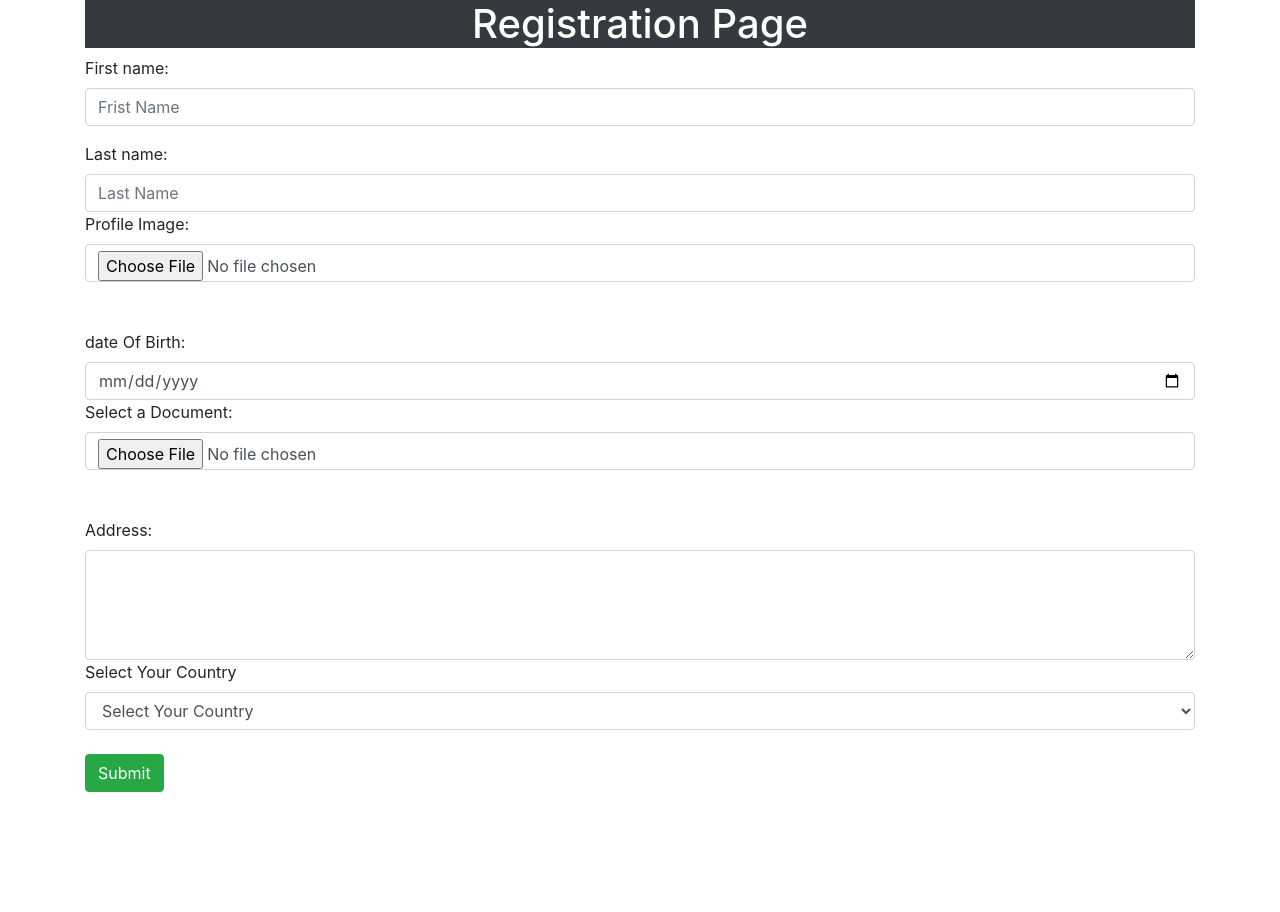
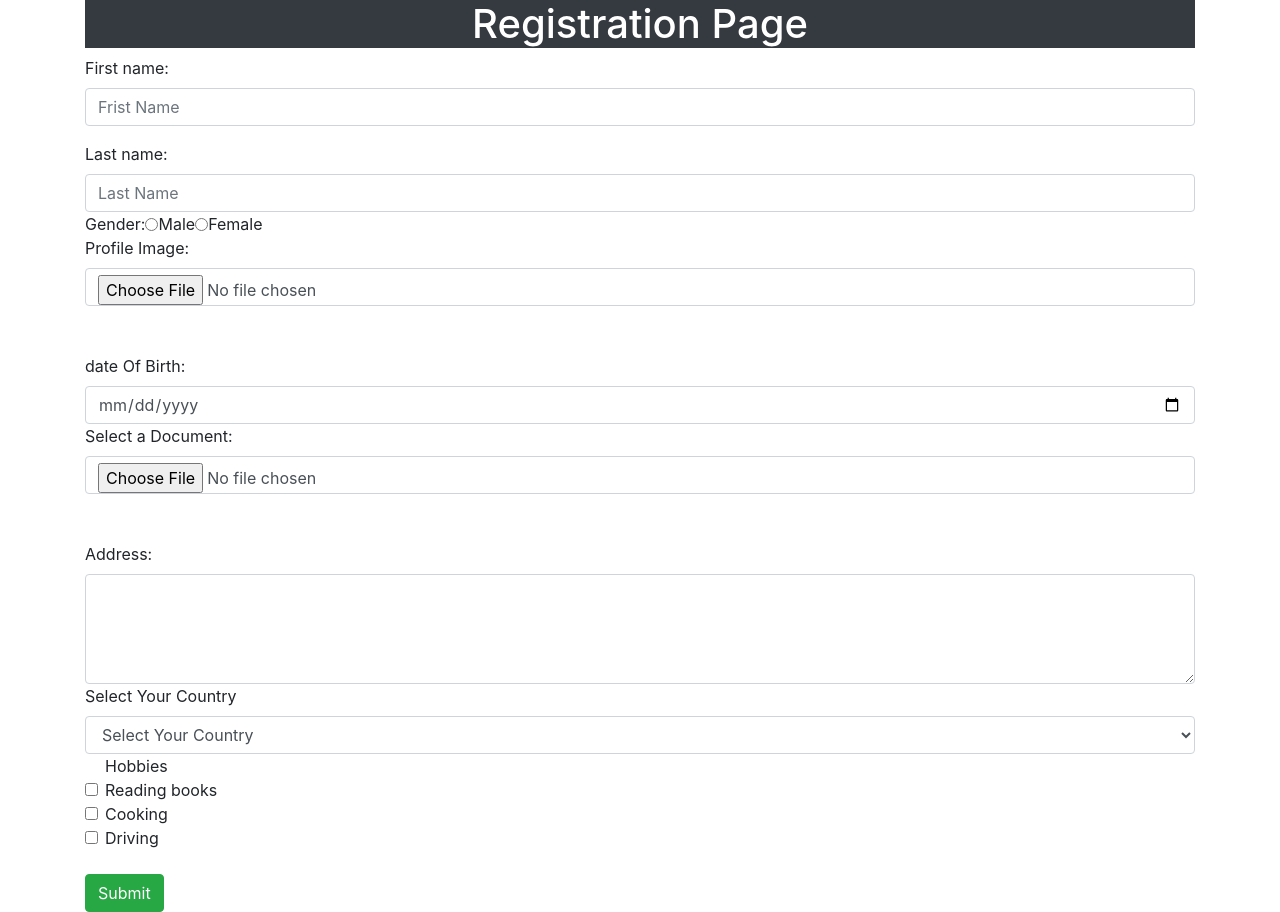
Before and after one commit to sharmapooja14/assignment1, a PHP site: page /registration.php in a window 1280 px wide. Shown: the part 170-1082 px from the top of the page. Before the commit the page ends 962 px from the top, so only its background shows below. Run offline with PHP 8.4, Linux system fonts and the light colour scheme; a user stored in the database is signed in.

Commit message:
add chkbox and radio buttons

```diff
--- a/login.php
+++ b/login.php
@@ -22,7 +22,7 @@
             </div>
             <div>
                 <input type="submit" value="Submit" name="but_submit" id="but_submit" />
-
+                <input type="submit" value="login" name="sub" id="" />
             </div>
 
         </div>
--- a/loginchk.php
+++ b/loginchk.php
@@ -14,6 +14,8 @@ if(isset($_POST['but_submit']))
 {
     $username = $_POST['txt_uname'];
     $password = $_POST['txt_pwd'];
+   // $pass = md5($password);
+
     $sql = "select * from login where uname ='$username' and pass = '$password'";
     $query=mysqli_query($con,$sql);
     $row = mysqli_num_rows($query);{
--- a/registration.php
+++ b/registration.php
@@ -81,6 +81,14 @@ if(!isset($_SESSION['txt_uname']))
 
             </div>
 
+            <div class="form-check-inline">
+
+
+            <label class="form-check-label">Gender: </label><br>
+                 <input type="radio"  name="optradio" value="male">Male
+                 <input type="radio" name="optradio" value="female">Female
+             </div>
+
             <div>
                 <label for="file">Profile Image:  </label>
                 <input type="file" name="image" class="form-control"><br><br>
@@ -114,8 +122,17 @@ if(!isset($_SESSION['txt_uname']))
                  </select>
                 <div id="output">
             </div>
-<br>
-           <input type="submit" value="Submit" name="submit" class="btn btn-success" />
+            <div class="form-check">
+                <label class="form-check-label"> Hobbies </label><br>
+
+                    <input type="checkbox" class="form-check-input" value="Reading books " name="chk">Reading books <br>
+                    <input type="checkbox" class="form-check-input" value="Cooking" name="chk">Cooking<br>
+                    <input type="checkbox" class="form-check-input" value="Driving" name="chk" >Driving<br>
+
+            </div>
+
+                <br>
+            <input type="submit" value="Submit" name="submit" class="btn btn-success" />
 
 
 
```
Also changed, not shown: update.php (+17 -2 lines), uploadrecord.php (+10 -4 lines), uploadimage/pic.png (added).
